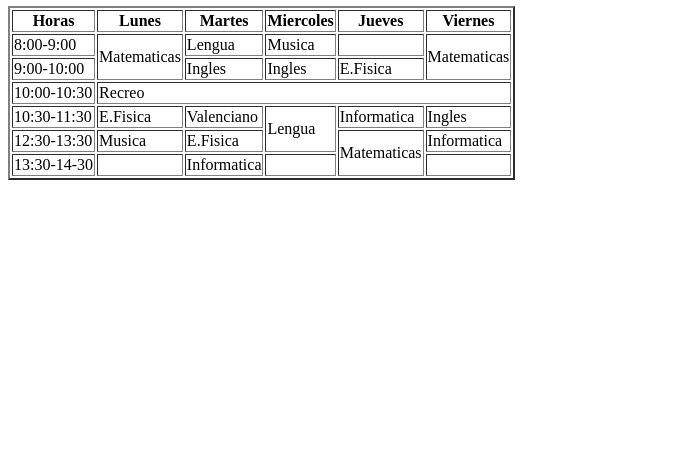
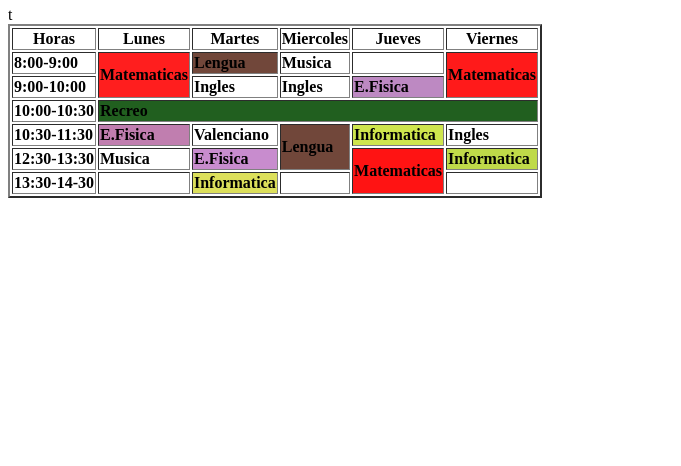
Before and after one commit to Joxini/Laboratorio2, a plain HTML site: page Pagina/index.html in a window 1280 px wide. Shown: the part 334-800 px from the top of the page, without its empty margins (0-681 px from the left). Drawn offline with Linux system fonts and the light colour scheme.

Commit message:
cuarto cambio

```diff
--- a/Pagina/css/main.css
+++ b/Pagina/css/main.css
@@ -2,9 +2,12 @@
     background-color: green;
 }
 #Suspendidos{
-    background-color: red;
+    background-color: rgba(236, 3, 3, 0.884);
 }
 
 #tabla1{
     margin-bottom: 100px;
 }
+td{
+    font-weight: 600;
+}
--- a/Pagina/index.html
+++ b/Pagina/index.html
@@ -55,41 +55,41 @@
         </tr>
         <tr>
             <td>8:00-9:00</td>
-            <td rowspan="2">Matematicas</td>
-            <td>Lengua</td>
+t           <td rowspan="2" style="background-color: rgba(255, 0, 0, 0.884);">Matematicas</td>
+            <td style="background-color: rgba(75, 22, 6, 0.788);">Lengua</td>
             <td>Musica</td>
             <td></td>
-            <td rowspan="2">Matematicas</td>
+            <td rowspan="2" style="background-color: rgba(255, 0, 0, 0.897);">Matematicas</td>
         </tr>
         <tr>
             <td>9:00-10:00</td>
             <td>Ingles</td>
             <td>Ingles</td>
-            <td>E.Fisica</td>
+            <td style="background-color: rgb(189, 137, 194);">E.Fisica</td>
         </tr>
         <tr>
             <td>10:00-10:30</td>
-            <td colspan="5">Recreo</td>
+            <td colspan="5" style="background-color: rgb(33, 95, 31);">Recreo</td>
         </tr>
         <tr>
             <td>10:30-11:30</td>
-            <td>E.Fisica</td>
+            <td style="background-color: rgb(192, 126, 175);">E.Fisica</td>
             <td>Valenciano</td>
-            <td rowspan="2S">Lengua</td>
-            <td>Informatica</td>
+            <td rowspan="2" style="background-color: rgba(75, 22, 6, 0.788);">Lengua</td>
+            <td style="background-color: rgb(207, 230, 77);">Informatica</td>
             <td>Ingles</td>
         </tr>
         <tr>
             <td>12:30-13:30</td>
             <td>Musica</td>
-            <td>E.Fisica</td>
-            <td rowspan="2">Matematicas</td>
-            <td>Informatica</td>
+            <td style="background-color: rgb(200, 140, 206);">E.Fisica</td>
+            <td rowspan="2" style="background-color: rgba(255, 0, 0, 0.925);">Matematicas</td>
+            <td style="background-color: rgb(191, 218, 73);">Informatica</td>
         </tr>
         <tr>
             <td>13:30-14-30</td>
             <td></td>
-            <td>Informatica</td>
+            <td style="background-color: rgb(220, 223, 91);">Informatica</td>
             <td></td>
             <td></td>
         </tr>
```
